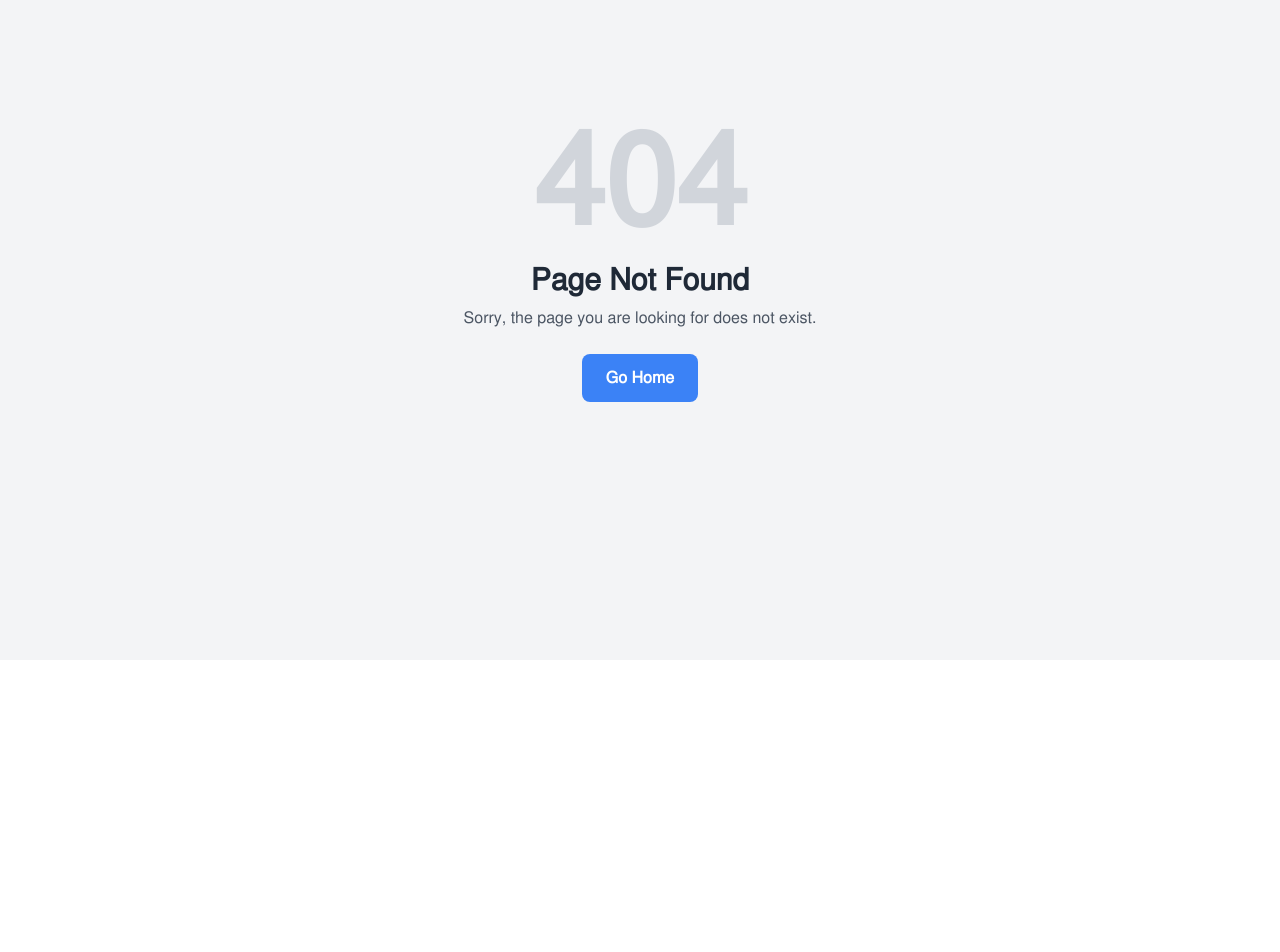
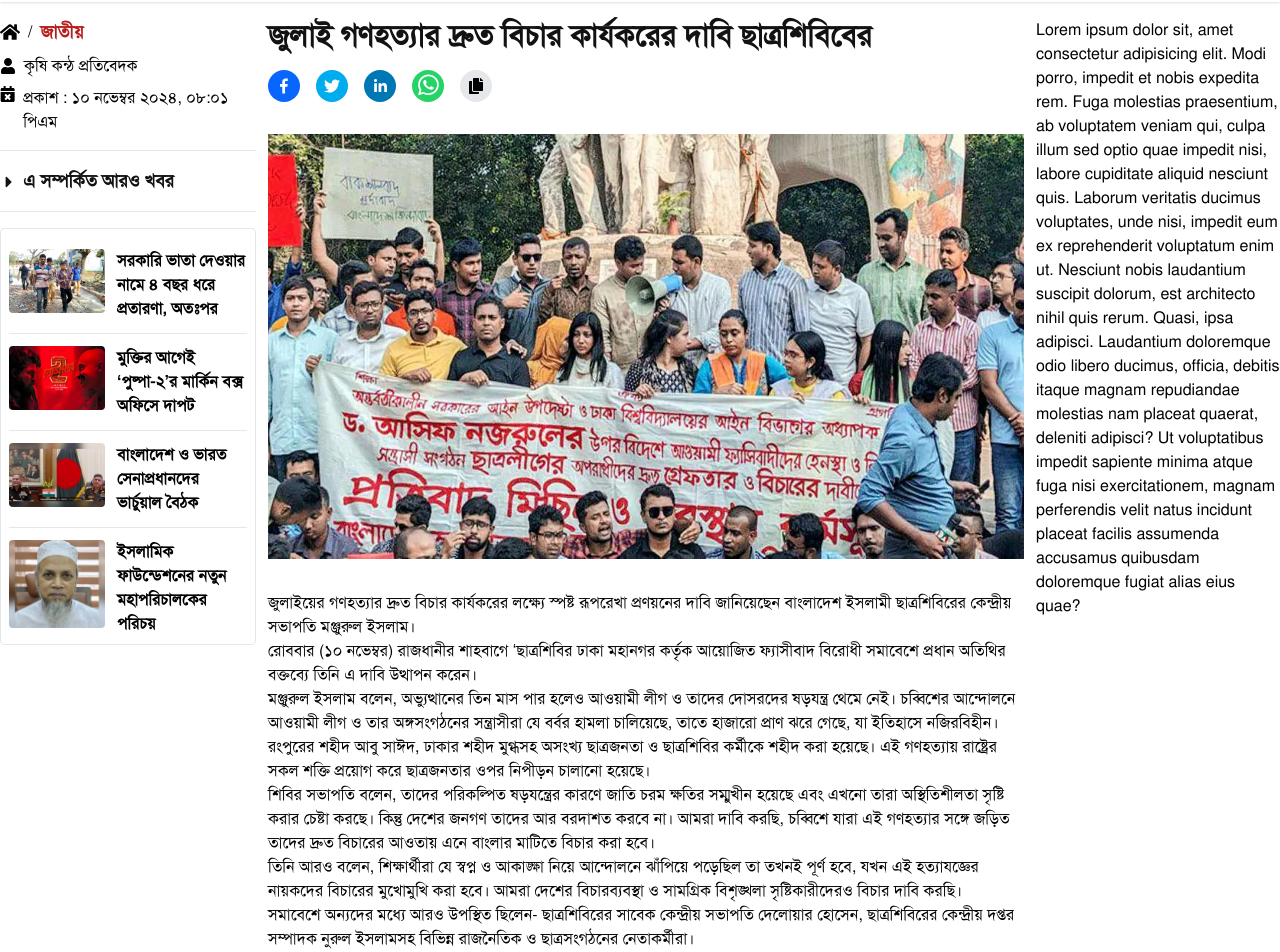
Before and after one commit to ahmmedrasel-dev/krishi-kontho-news, a React (Vite) app: page /news/071fa3f7-ed00-441e-8c2b-381a3729d62d in a window 1280 px wide. Before the commit this address had no page. Shown: the part 140-1092 px from the top of the page. Before the commit the page ends 800 px from the top, so only its background shows below. Built offline with nearby package versions, Linux system fonts and the light colour scheme.

Commit message:
single news details page on working

```diff
--- a/package.json
+++ b/package.json
@@ -16,10 +16,13 @@
   },
   "dependencies": {
     "react": "^18.3.1",
+    "react-copy-to-clipboard": "^5.1.0",
     "react-dom": "^18.3.1",
+    "react-helmet-async": "^2.0.5",
     "react-icons": "^5.3.0",
     "react-player": "^2.16.0",
     "react-router-dom": "^6.27.0",
+    "react-share": "^5.1.0",
     "swiper": "^11.1.14"
   },
   "devDependencies": {
--- /dev/null
+++ b/src/components/Breadcrum.jsx
@@ -0,0 +1,30 @@
+import React from "react";
+import { FaCalendarTimes, FaHome, FaUser } from "react-icons/fa";
+import { Link } from "react-router-dom";
+
+const Breadcrum = () => {
+  return (
+    <>
+      <div className="flex items-center gap-2 mb-2">
+        <FaHome className="text-xl inline-block" /> /{" "}
+        <Link to="news/category" className="text-lg text-red-700 font-semibold">
+          জাতীয়
+        </Link>
+      </div>
+      <div className="flex items-center gap-2 mb-2">
+        <FaUser className="text-md inline-block" />
+        <Link to="news/category" className="">
+          কৃষি কন্ঠ প্রতিবেদক
+        </Link>
+      </div>
+      <div className="flex gap-2">
+        <FaCalendarTimes className="text-md inline-block" />
+        <Link to="news/category" className="">
+          প্রকাশ : ১০ নভেম্বর ২০২৪, ০৮:০১ পিএম
+        </Link>
+      </div>
+    </>
+  );
+};
+
+export default Breadcrum;
--- a/src/main.jsx
+++ b/src/main.jsx
@@ -1,11 +1,14 @@
 import { StrictMode } from "react";
 import { createRoot } from "react-dom/client";
+import { HelmetProvider } from "react-helmet-async";
 import { RouterProvider } from "react-router-dom";
 import "./index.css";
 import router from "./routes/router";
 
 createRoot(document.getElementById("root")).render(
   <StrictMode>
-    <RouterProvider router={router} />
+    <HelmetProvider>
+      <RouterProvider router={router} />
+    </HelmetProvider>
   </StrictMode>
 );
--- /dev/null
+++ b/src/pages/SingleNews/SingleNews.jsx
@@ -0,0 +1,152 @@
+import { CopyToClipboard } from "react-copy-to-clipboard";
+import { FaCaretRight, FaCopy } from "react-icons/fa";
+import { Link } from "react-router-dom";
+import {
+  FacebookIcon,
+  FacebookShareButton,
+  LinkedinIcon,
+  LinkedinShareButton,
+  TwitterIcon,
+  TwitterShareButton,
+  WhatsappIcon,
+  WhatsappShareButton,
+} from "react-share";
+import somabes from "../../assets/images/somabes.jpeg";
+import Breadcrum from "../../components/Breadcrum";
+import { getNews } from "../../data/news";
+import { getUrl } from "../../utills/utility";
+
+const SingleNews = () => {
+  const allNews = getNews();
+  let url = "";
+  let title = "";
+  return (
+    <section className="container my-4">
+      <div className="grid grid-cols-5 space-x-3">
+        <div className="">
+          <div className="mb-4">
+            <Breadcrum />
+          </div>
+          <div className="border-y py-4 mb-4">
+            <h3 className="text-lg text-title-color font-semibold">
+              <FaCaretRight className="inline-block" /> এ সম্পর্কিত আরও খবর
+            </h3>
+          </div>
+
+          <div className="grid grid-cols-1 border rounded p-2">
+            {allNews.slice(5, 9).map((item, index) => (
+              <Link to={`/news/${item.id}`} key={item.id}>
+                <div className={`${index === 0 ? "" : "border-b"} my-3`}></div>
+                <div className="flex space-x-3">
+                  <img
+                    src={getUrl(item.thumbnail)}
+                    alt="Sub Article"
+                    className="w-24 object-cover rounded mb-2"
+                  />
+                  <h3 className="text-md font-semibold hover:text-red-700 ease-in-out duration-300">
+                    {item.title}
+                  </h3>
+                </div>
+              </Link>
+            ))}
+          </div>
+        </div>
+
+        <div className="col-span-3">
+          <h1 className="text-3xl font-semibold text-title-color">
+            জুলাই গণহত্যার দ্রুত বিচার কার্যকরের দাবি ছাত্রশিবিবের
+          </h1>
+
+          <div className="flex space-x-4 mt-4">
+            {/* Facebook Share */}
+            <FacebookShareButton url={url} quote={title}>
+              <FacebookIcon size={32} round />
+            </FacebookShareButton>
+
+            {/* Twitter (X) Share */}
+            <TwitterShareButton url={url} title={title}>
+              <TwitterIcon size={32} round />
+            </TwitterShareButton>
+
+            {/* LinkedIn Share */}
+            <LinkedinShareButton url={url}>
+              <LinkedinIcon size={32} round />
+            </LinkedinShareButton>
+
+            {/* WhatsApp Share */}
+            <WhatsappShareButton url={url} title={title}>
+              <WhatsappIcon size={32} round />
+            </WhatsappShareButton>
+
+            {/* Copy Link */}
+            <CopyToClipboard text={url}>
+              <button className="p-2 bg-gray-200 rounded-full">
+                <FaCopy />
+              </button>
+            </CopyToClipboard>
+          </div>
+
+          <div className="my-8">
+            <img src={somabes} alt="" />
+          </div>
+
+          <div className="my-4">
+            <p>
+              জুলাইয়ের গণহত্যার দ্রুত বিচার কার্যকরের লক্ষ্যে স্পষ্ট রূপরেখা
+              প্রণয়নের দাবি জানিয়েছেন বাংলাদেশ ইসলামী ছাত্রশিবিরের কেন্দ্রীয়
+              সভাপতি মঞ্জুরুল ইসলাম।
+            </p>
+            <p>
+              রোববার (১০ নভেম্বর) রাজধানীর শাহবাগে ‘ছাত্রশিবির ঢাকা মহানগর
+              কর্তৃক আয়োজিত ফ্যাসীবাদ বিরোধী সমাবেশে প্রধান অতিথির বক্তব্যে
+              তিনি এ দাবি উত্থাপন করেন।
+            </p>
+            <p>
+              মঞ্জুরুল ইসলাম বলেন, অভ্যুত্থানের তিন মাস পার হলেও আওয়ামী লীগ ও
+              তাদের দোসরদের ষড়যন্ত্র থেমে নেই। চব্বিশের আন্দোলনে আওয়ামী লীগ ও
+              তার অঙ্গসংগঠনের সন্ত্রাসীরা যে বর্বর হামলা চালিয়েছে, তাতে হাজারো
+              প্রাণ ঝরে গেছে, যা ইতিহাসে নজিরবিহীন। রংপুরের শহীদ আবু সাঈদ, ঢাকার
+              শহীদ মুগ্ধসহ অসংখ্য ছাত্রজনতা ও ছাত্রশিবির কর্মীকে শহীদ করা
+              হয়েছে। এই গণহত্যায় রাষ্ট্রের সকল শক্তি প্রয়োগ করে ছাত্রজনতার
+              ওপর নিপীড়ন চালানো হয়েছে।
+            </p>
+            <p>
+              শিবির সভাপতি বলেন, তাদের পরিকল্পিত ষড়যন্ত্রের কারণে জাতি চরম
+              ক্ষতির সম্মুখীন হয়েছে এবং এখনো তারা অস্থিতিশীলতা সৃষ্টি করার
+              চেষ্টা করছে। কিন্তু দেশের জনগণ তাদের আর বরদাশত করবে না। আমরা দাবি
+              করছি, চব্বিশে যারা এই গণহত্যার সঙ্গে জড়িত তাদের দ্রুত বিচারের
+              আওতায় এনে বাংলার মাটিতে বিচার করা হবে।
+            </p>
+            <p>
+              তিনি আরও বলেন, শিক্ষার্থীরা যে স্বপ্ন ও আকাঙ্ক্ষা নিয়ে আন্দোলনে
+              ঝাঁপিয়ে পড়েছিল তা তখনই পূর্ণ হবে, যখন এই হত্যাযজ্ঞের নায়কদের
+              বিচারের মুখোমুখি করা হবে। আমরা দেশের বিচারব্যবস্থা ও সামগ্রিক
+              বিশৃঙ্খলা সৃষ্টিকারীদেরও বিচার দাবি করছি।
+            </p>
+            <p>
+              সমাবেশে অন্যদের মধ্যে আরও উপস্থিত ছিলেন- ছাত্রশিবিরের সাবেক
+              কেন্দ্রীয় সভাপতি দেলোয়ার হোসেন, ছাত্রশিবিরের কেন্দ্রীয় দপ্তর
+              সম্পাদক নুরুল ইসলামসহ বিভিন্ন রাজনৈতিক ও ছাত্রসংগঠনের নেতাকর্মীরা।
+            </p>
+          </div>
+        </div>
+        <div>
+          Lorem ipsum dolor sit, amet consectetur adipisicing elit. Modi porro,
+          impedit et nobis expedita rem. Fuga molestias praesentium, ab
+          voluptatem veniam qui, culpa illum sed optio quae impedit nisi, labore
+          cupiditate aliquid nesciunt quis. Laborum veritatis ducimus
+          voluptates, unde nisi, impedit eum ex reprehenderit voluptatum enim
+          ut. Nesciunt nobis laudantium suscipit dolorum, est architecto nihil
+          quis rerum. Quasi, ipsa adipisci. Laudantium doloremque odio libero
+          ducimus, officia, debitis itaque magnam repudiandae molestias nam
+          placeat quaerat, deleniti adipisci? Ut voluptatibus impedit sapiente
+          minima atque fuga nisi exercitationem, magnam perferendis velit natus
+          incidunt placeat facilis assumenda accusamus quibusdam doloremque
+          fugiat alias eius quae?
+        </div>
+      </div>
+    </section>
+  );
+};
+
+export default SingleNews;
--- a/src/routes/Router.jsx
+++ b/src/routes/Router.jsx
@@ -2,6 +2,7 @@ import { createBrowserRouter } from "react-router-dom";
 import Root from "../layout/Root";
 import NotFound from "../pages/Error/NotFound";
 import Home from "../pages/Home/Home";
+import SingleNews from "../pages/SingleNews/SingleNews";
 
 const router = createBrowserRouter([
   {
@@ -13,6 +14,10 @@ const router = createBrowserRouter([
         path: "/",
         element: <Home />,
       },
+      {
+        path: "/news/:id",
+        element: <SingleNews />,
+      },
     ],
   },
 ]);
```
Also changed, not shown: src/assets/images/somabes.jpeg (added), 1 other file (tests, documents, lock files or other folders).
